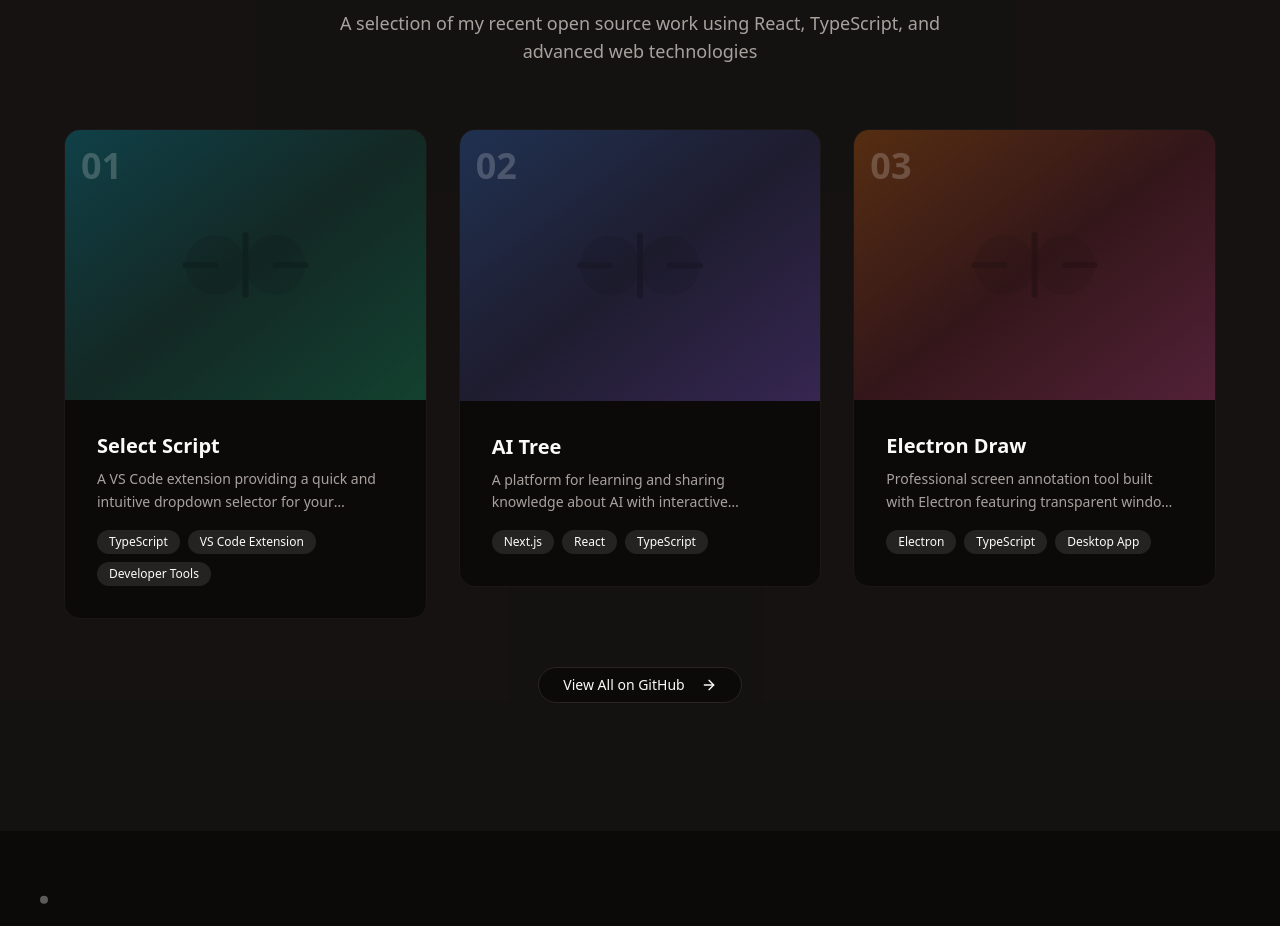
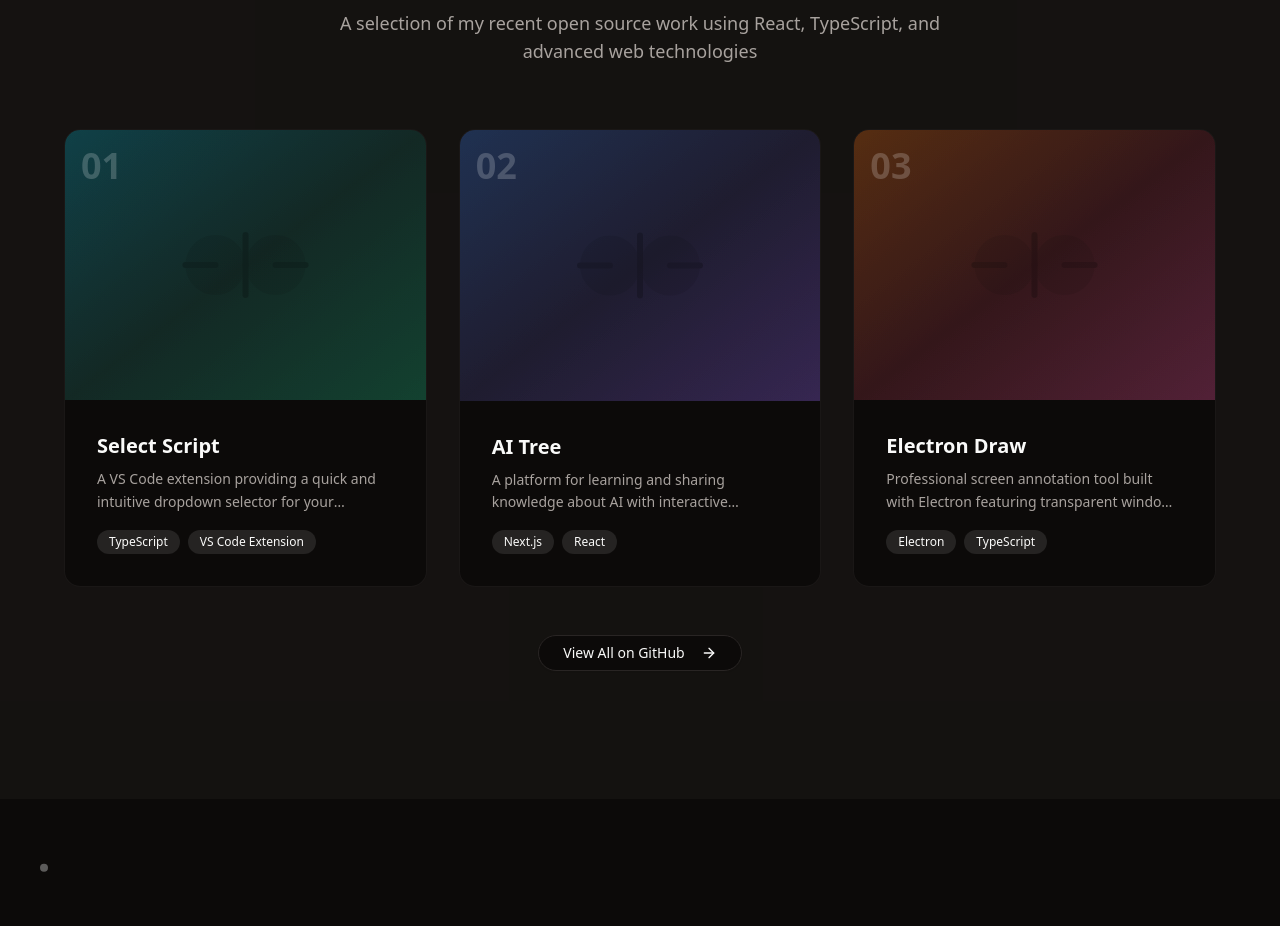
Before and after one commit to pedrocarlos-ti/pedrosantos.dev, a Next.js app: page /v2 in a window 1280 px wide. Shown: the part 1840-2766 px from the top of the page. Built offline with nearby package versions, Linux system fonts and the light colour scheme.

Commit message:
fix: equal height project cards with flexbox layout

```diff
--- a/components/sections/v2/ProjectsSection.tsx
+++ b/components/sections/v2/ProjectsSection.tsx
@@ -66,7 +66,7 @@
           </motion.p>
         </motion.div>
 
-        <div className="grid gap-6 md:gap-8 md:grid-cols-3 max-w-6xl mx-auto">
+        <div className="grid gap-6 md:gap-8 md:grid-cols-3 max-w-6xl mx-auto items-stretch">
           {projects.map((project, i) => (
             <motion.article
               key={project.id}
@@ -84,7 +84,7 @@
               {/* Subtle glow border on hover */}
               <div className="absolute -inset-[1px] bg-gradient-to-r from-primary/30 to-cyan-400/30 rounded-2xl opacity-0 group-hover:opacity-100 transition-opacity duration-500" />
 
-              <div className="relative overflow-hidden rounded-2xl bg-card border border-border/50 group-hover:border-primary/20 transition-all duration-500 hover:shadow-xl hover:shadow-primary/10">
+              <div className="relative overflow-hidden rounded-2xl bg-card border border-border/50 group-hover:border-primary/20 transition-all duration-500 hover:shadow-xl hover:shadow-primary/10 h-full flex flex-col">
                 {/* Project number indicator */}
                 <div className="absolute top-4 left-4 z-10">
                   <span className="text-4xl font-bold text-white/20 group-hover:text-white/40 transition-colors duration-300">
@@ -129,17 +129,17 @@
                 </div>
 
                 {/* Content */}
-                <div className="p-6 md:p-8">
+                <div className="p-6 md:p-8 flex flex-col flex-1">
                   <h3 className="text-xl font-semibold mb-2 group-hover:text-primary transition-colors duration-300">
                     {project.title}
                   </h3>
-                  <p className="text-muted-foreground text-sm leading-relaxed mb-4 line-clamp-2">
+                  <p className="text-muted-foreground text-sm leading-relaxed mb-4 line-clamp-2 flex-1">
                     {project.description}
                   </p>
 
                   {/* Tags */}
-                  <div className="flex flex-wrap gap-2">
-                    {project.tags.slice(0, 3).map((tag) => (
+                  <div className="flex flex-wrap gap-2 mt-auto">
+                    {project.tags.slice(0, 2).map((tag) => (
                       <span
                         key={tag}
                         className="px-3 py-1 text-xs font-medium rounded-full bg-primary/10 text-primary"
```
